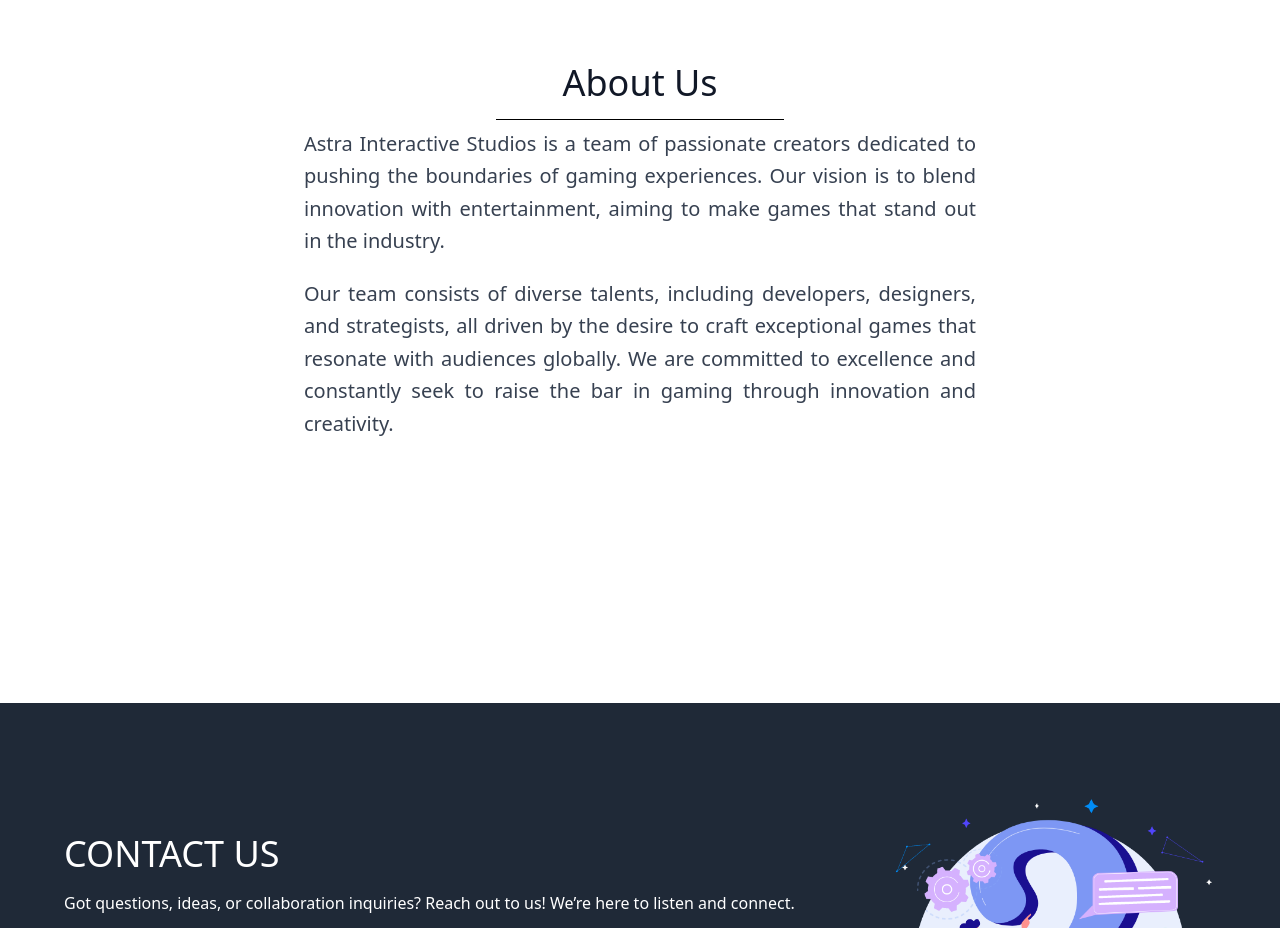
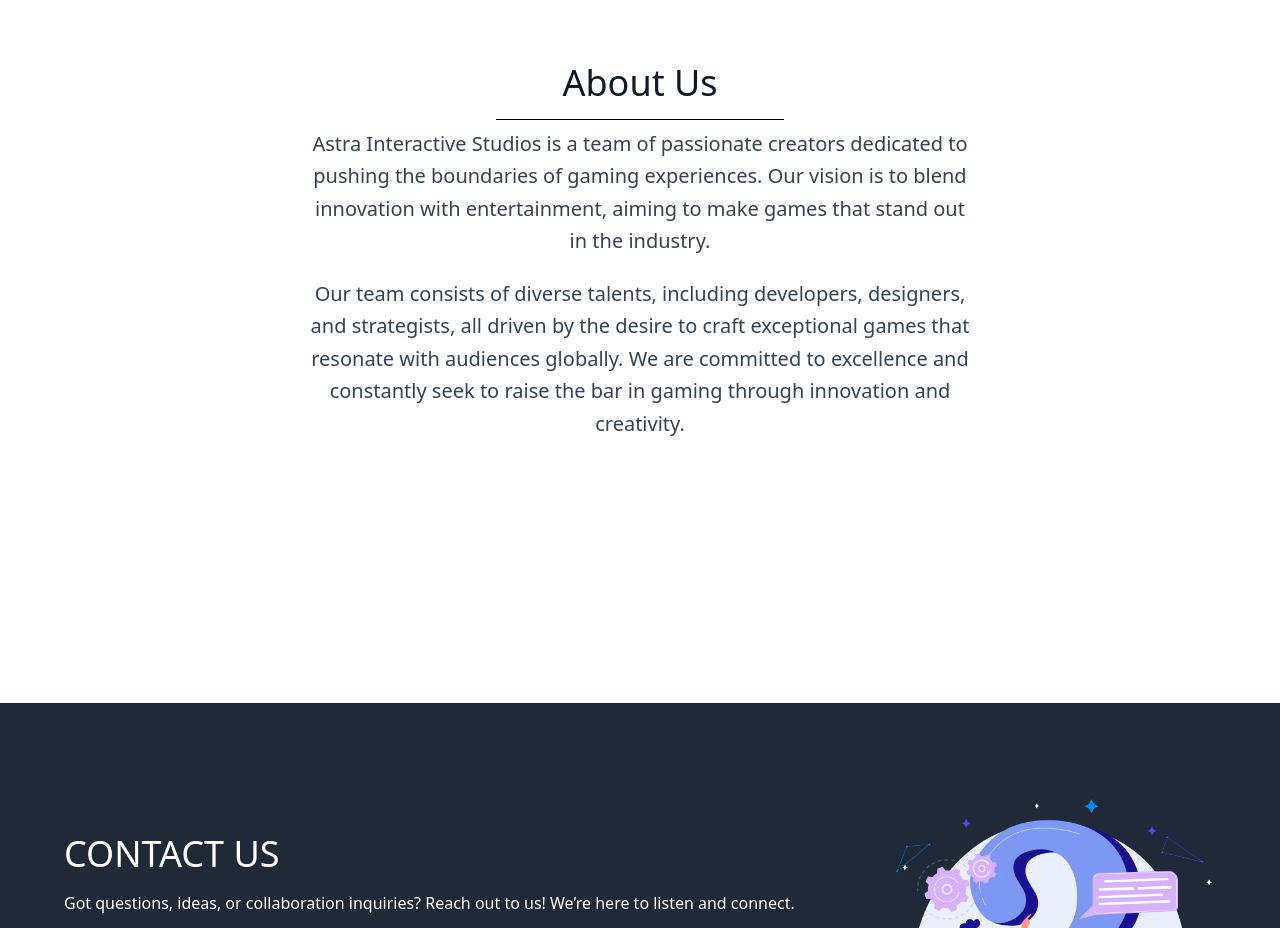
Before and after one commit to mgguild/ai-games, a Next.js app: page / in a window 1280 px wide. Shown: the part 5200-6128 px from the top of the page. Built offline with nearby package versions, Linux system fonts and the light colour scheme.

Commit message:
Fix change request for about

```diff
--- a/src/app/about/AboutUs.tsx
+++ b/src/app/about/AboutUs.tsx
@@ -7,8 +7,8 @@
         <div className="flex flex-wrap w-full mb-1 flex-col items-center text-center">
           <h1 className="title-font sm:text-4xl text-5xl mb-4 font-medium text-gray-900">About Us</h1>
           <div className="inline-block border-t border-black w-1/4 mb-2"></div>
-          <p className="lg:w-7/12 w-full leading-relaxed text-xl font-medium mb-5 text-justify">Astra Interactive Studios is a team of passionate creators dedicated to pushing the boundaries of gaming experiences. Our vision is to blend innovation with entertainment, aiming to make games that stand out in the industry.</p>
-          <p className="lg:w-7/12 w-full leading-relaxed text-xl font-medium text-justify">Our team consists of diverse talents, including developers, designers, and strategists, all driven by the desire to craft exceptional games that resonate with audiences globally. We are committed to excellence and constantly seek to raise the bar in gaming through innovation and creativity.</p>
+          <p className="lg:w-7/12 w-full leading-relaxed text-xl font-medium mb-5 text-center">Astra Interactive Studios is a team of passionate creators dedicated to pushing the boundaries of gaming experiences. Our vision is to blend innovation with entertainment, aiming to make games that stand out in the industry.</p>
+          <p className="lg:w-7/12 w-full leading-relaxed text-xl font-medium text-center">Our team consists of diverse talents, including developers, designers, and strategists, all driven by the desire to craft exceptional games that resonate with audiences globally. We are committed to excellence and constantly seek to raise the bar in gaming through innovation and creativity.</p>
         </div>
       </div>
     </section>
```
